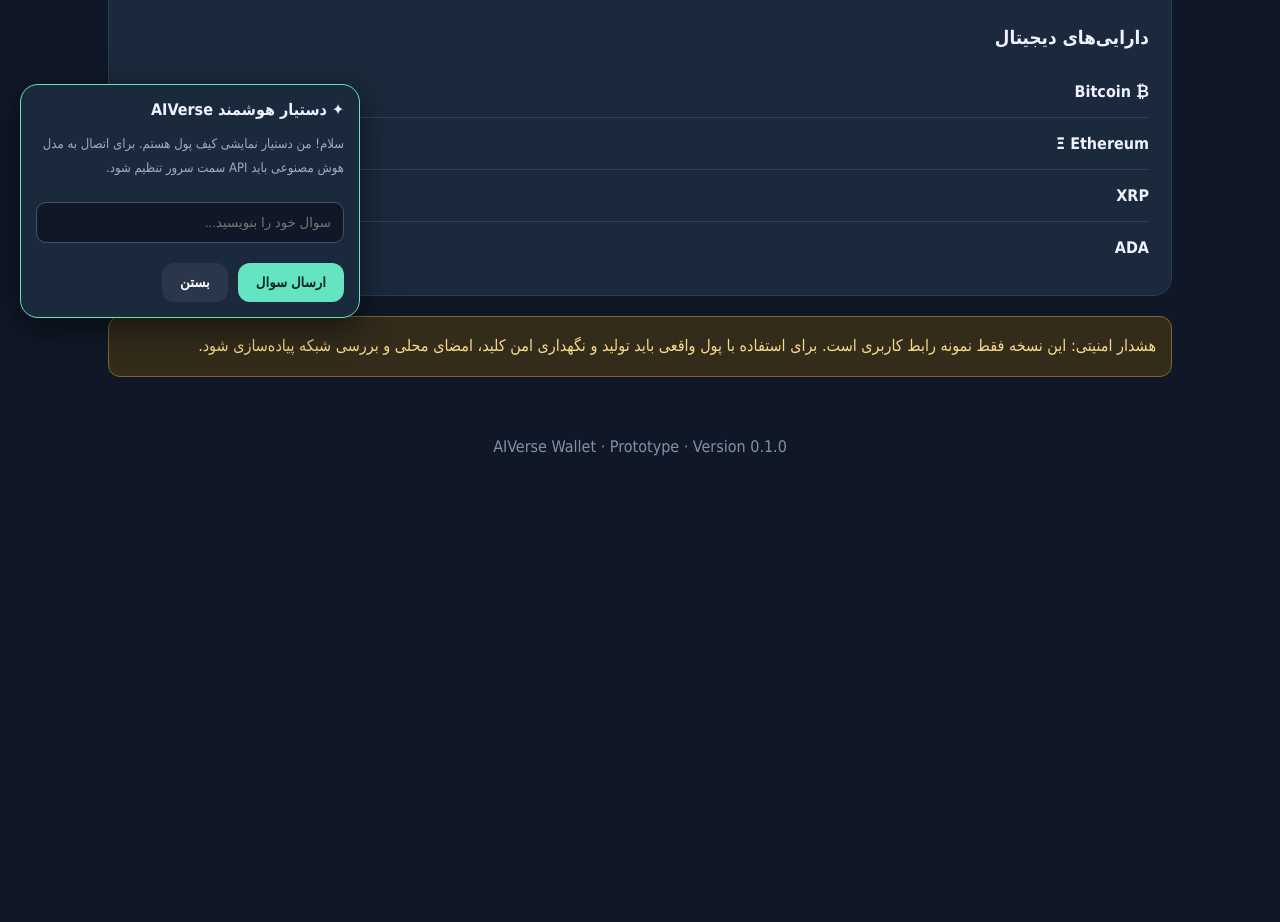
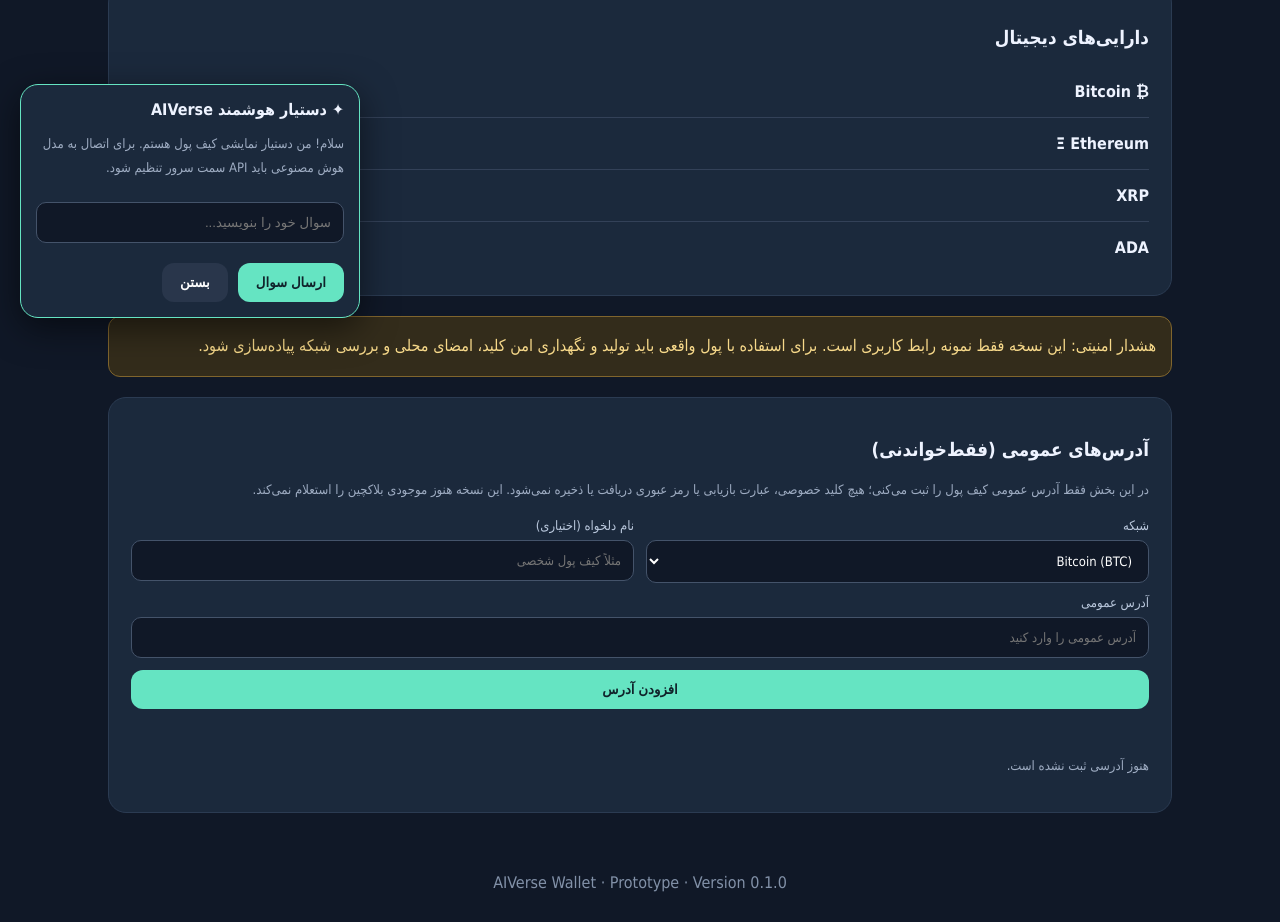
Before and after one commit to ehsannamjoo1365/aiverse-wallet, a plain HTML site: page index.html in a window 1280 px wide. Shown: the part 462-1384 px from the top of the page. Before the commit the page ends 948 px from the top, so only its background shows below. Drawn offline with Linux system fonts and the light colour scheme.

Commit message:
feat: connect watch-only address book to wallet dashboard

```diff
--- a/index.html
+++ b/index.html
@@ -154,5 +154,6 @@ document.getElementById('network').onclick=()=>{
  alert('این نسخه در حالت نمایشی است؛ شبکه واقعی متصل نیست.');
 };
 </script>
+  <script src="./watch-only.js" defer></script>
 </body>
 </html>
```
